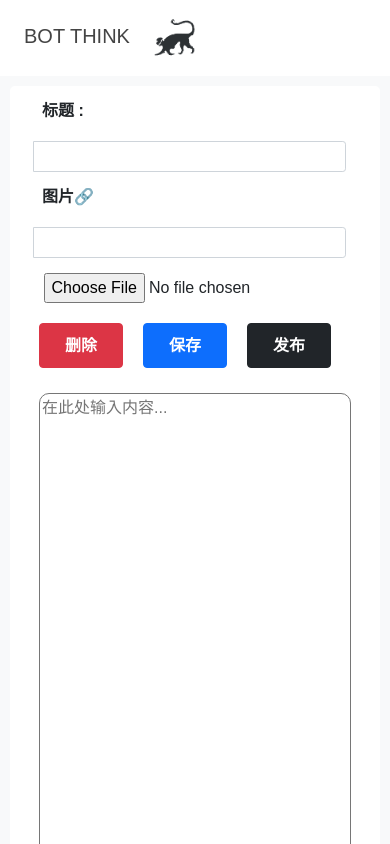
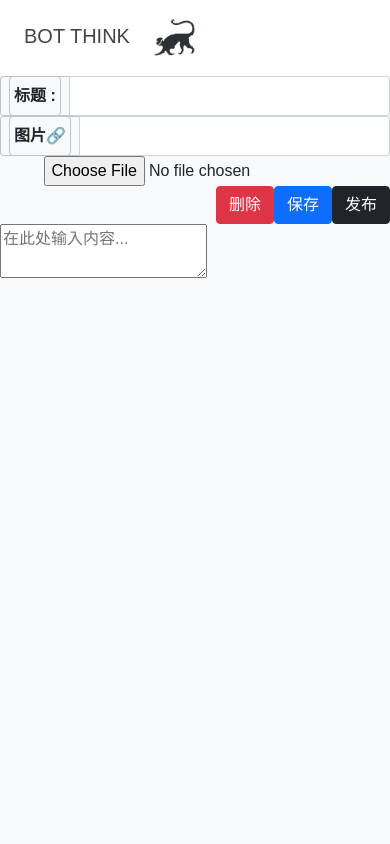
Before and after one commit to yakai911/BOTTHIINK-blog-client, a Next.js app: page /user/editor in a window 390 px wide. Shown: the top 844 px of the page. Built offline with nearby package versions, Linux system fonts and the light colour scheme; a small style sheet from the web is missing.

Commit message:
fixed blog creator problem,creator UI inited

```diff
--- a/styles/_editor.scss
+++ b/styles/_editor.scss
@@ -1,109 +1,17 @@
-.editor {
-  display: flex;
-  flex-direction: column;
-  align-items: center;
-  position: relative;
-  background-color: white;
-  margin: 80px;
-  border-radius: 5px;
+.input-group-text {
+  border: 1px solid #c2c4c5;
+  padding: 4px;
+  background-color: #f8f9fa;
+  font-weight: 800;
+  height: 40px;
 }
 
-.input-container {
-  display: flex;
-  flex-direction: row;
-  justify-content: center;
-  align-items: center;
-  margin-top: 50px;
-  margin-bottom: 50px;
-  width: 80vw;
-
-  .btn-container {
-    display: flex;
-    align-items: center;
-    justify-content: space-between;
-
-    .btn {
-      width: 90px;
-      height: 45px;
-      margin-right: 20px;
-      font-weight: 900;
-    }
-  }
+.ql-editor {
+  height: 55vh !important;
+  background-color: white;
 }
 
-.input-group {
-  margin-right: 10px;
-
-  & .input-group-text {
-    border: none;
-    padding: 4px;
-    background-color: white;
-    font-weight: 800;
-  }
+.btn-container {
+  display: flex;
+  justify-content: flex-end;
 }
-
-.article {
-  margin-bottom: 100px;
-
-  & textarea {
-    border-radius: 10px;
-    width: 80vw;
-    height: 100vh;
-  }
-}
-
-@media screen and (max-width: 900px) {
-  .editor {
-    margin: 10px;
-    flex: 1;
-    background-color: white;
-  }
-  .input-container {
-    flex-direction: column;
-    justify-content: center;
-    align-items: center;
-    width: 100vw;
-  }
-
-  .input-group,
-  .input-group-text {
-    width: 80vw;
-    margin-bottom: 5px;
-  }
-
-  .form-group {
-    margin-top: 10px;
-  }
-
-  .input-container {
-    margin: 5px;
-    width: 80vw;
-  }
-
-  .btn-container {
-    width: 80vw;
-    margin: 20px;
-    display: inline-flex;
-    align-items: center;
-    align-content: center;
-
-    & .btn {
-      width: 90px;
-      height: 30px;
-      margin-right: 5px;
-      display: flex;
-      align-items: center;
-      justify-content: center;
-    }
-  }
-
-  .article {
-    margin-bottom: 50px;
-
-    & textarea {
-      border-radius: 10px;
-      width: 80vw;
-      height: 80vh;
-    }
-  }
-}
```
Also changed, not shown: components/crud/BlogCreate.jsx (+61 -19 lines), pages/admin/crud/blog.jsx (+4 -4 lines).
